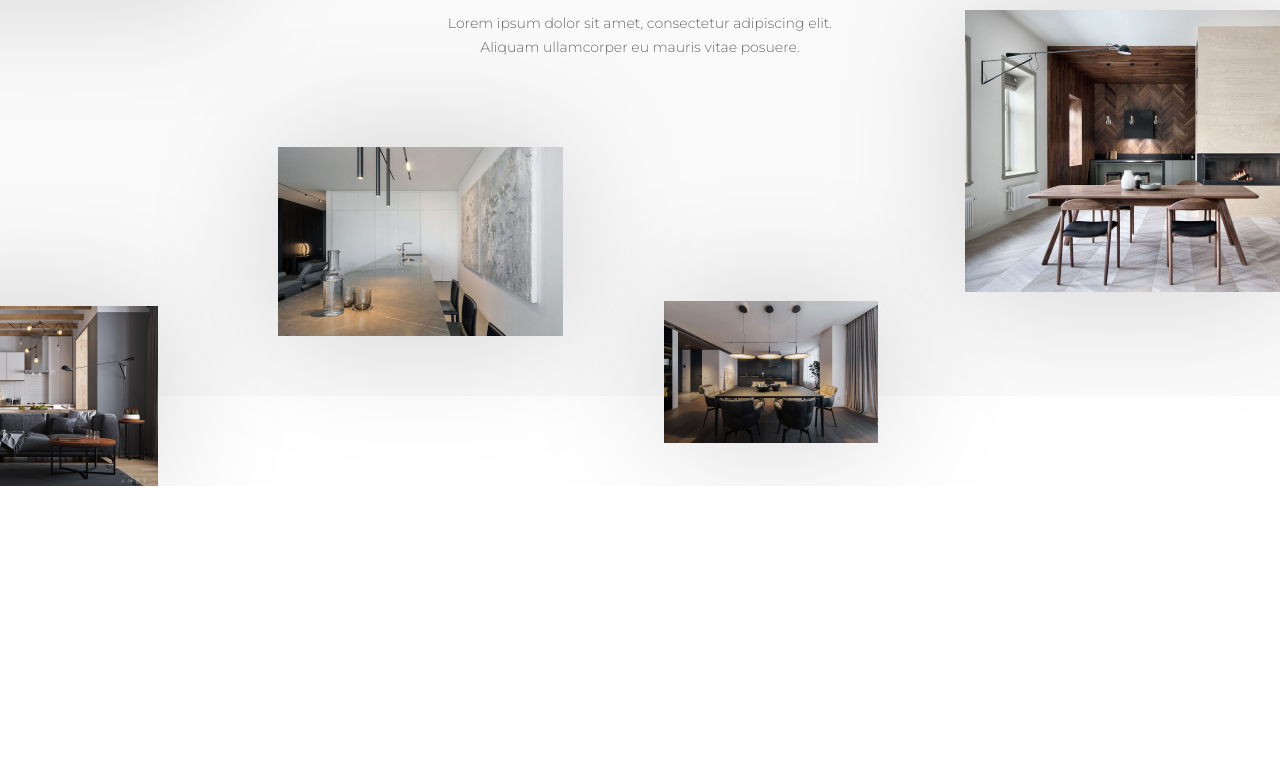
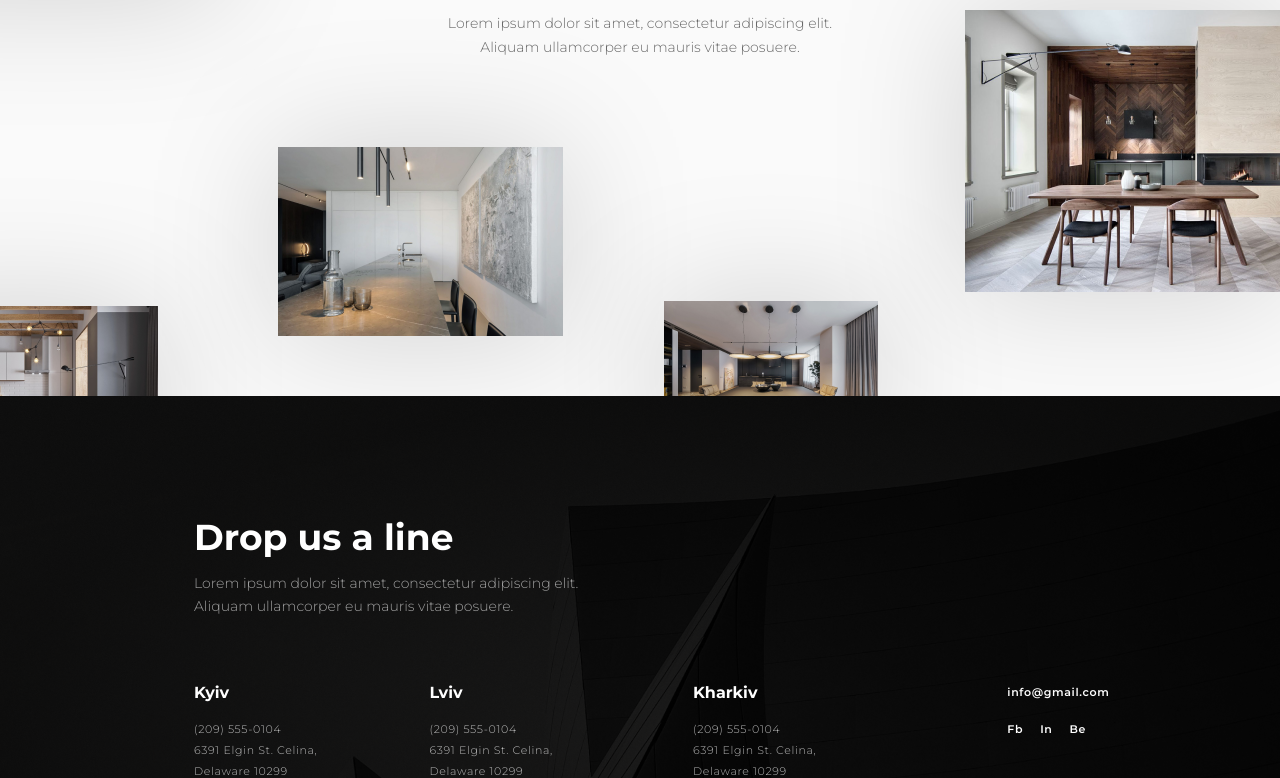
Before and after one commit to SPavlo/Studio-of-interiors, a website: page src/index.html in a window 1280 px wide. Shown: the part 5638-6416 px from the top of the page. Before the commit the page ends 6124 px from the top, so only its background shows below. Drawn offline with nearby package versions, Linux system fonts and the light colour scheme; files that its build step writes are made by us from their sources; files whose address does not match are found by name; a web font is replaced by a local one.

Commit message:
main page bug fix

```diff
--- a/src/index.html
+++ b/src/index.html
@@ -89,7 +89,43 @@
 <section class="main-fourth">
     @@include('_lorem.html')
 </section>
+<section class="main-bottom">
+    <div class="main-bottom__top">
+        <h2>Drop us a line</h2>
+        <p>Lorem ipsum dolor sit amet, consectetur adipiscing elit. Aliquam ullamcorper eu mauris vitae posuere. </p>
+    </div>
+    <div class="main-bottom__content">
+        <div class="address">
+            <div class="address__item kyiv">
+                <h4>Kyiv</h4>
+                <p>(209) 555-0104</p>
+                <p>6391 Elgin St. Celina,</p>
+                <p>Delaware 10299</p>
+            </div>
+            <div class="address__item lviv">
+                <h4>Lviv</h4>
+                <p>(209) 555-0104</p>
+                <p>6391 Elgin St. Celina,</p>
+                <p>Delaware 10299</p>
+            </div>
+            <div class="address__item kharkiv">
+                <h4>Kharkiv</h4>
+                <p>(209) 555-0104</p>
+                <p>6391 Elgin St. Celina,</p>
+                <p>Delaware 10299</p>
+            </div>
+        </div>
+        <div class="info">
+            <p>info@gmail.com</p>
+            <div class="socials">
+                <p>Fb</p>
+                <p>In</p>
+                <p>Be</p>
+            </div>
+        </div>
 
+    </div>
+</section>
 <script src="https://code.jquery.com/jquery-3.5.1.min.js"></script>
 <script src="js/script.min.js"></script>
 </body>
--- a/src/scss/main.scss
+++ b/src/scss/main.scss
@@ -377,3 +377,81 @@
   background: #FAFAFA;
   z-index: -3;
 }
+.main-bottom{
+  background: url("../images/main-bottom-back.png");
+  .main-bottom__top{
+    margin-left: 194px;
+    padding-top: 119px;
+    h2{
+      @include Montserrat700Google;
+      font-size: 36px;
+      line-height: 44px;
+      color: #FFFFFF;
+    }
+    p{
+      margin-top: 13px;
+      width: 390px;
+      font-size: 14px;
+      line-height: 23px;
+      @include Montserrat300Google;
+      color: #FFFFFF;
+      opacity: 0.6;
+    }
+  }
+  .main-bottom__content{
+    display: flex;
+    position: relative;
+    align-items: center;
+    margin-left: 194px;
+    margin-top: 64px;
+
+    .address{
+      display: flex;
+      align-items: center;
+      gap: 102px;
+      .address__item{
+        h4{
+          @include Montserrat700Google;
+          font-size: 16px;
+          line-height: 22px;
+          color: #FFFFFF;
+          margin-bottom: 19px;
+        }
+        p{
+          @include Montserrat300Google;
+          font-size: 11px;
+          line-height: 13px;
+          letter-spacing: 0.06em;
+          color: #FFFFFF;
+          opacity: 0.7;
+          margin-top: 8px;
+
+        }
+      }
+      .kyiv{
+      }
+      .lviv{
+        margin-left: 10px;
+      }
+      .kharkiv{
+        margin-left: 38px;
+      }
+    }
+    .info{
+      position: absolute;
+      top: 4px;
+      right: 15.7%;
+      font-weight: 600;
+      font-size: 11px;
+      line-height: 13px;
+      letter-spacing: 0.06em;
+      color: #FFFFFF;
+      .socials{
+        display: flex;
+        gap: 17px;
+        margin-top: 24px;
+        align-items: center;
+      }
+    }
+  }
+}
```
Also changed, not shown: build/css/main.css, build/css/main.min.css, build/images/main-bottom-back.png (added), build/images/main-bottom-back.webp (added), build/index.html, src/images/main-bottom-back.png (added).
